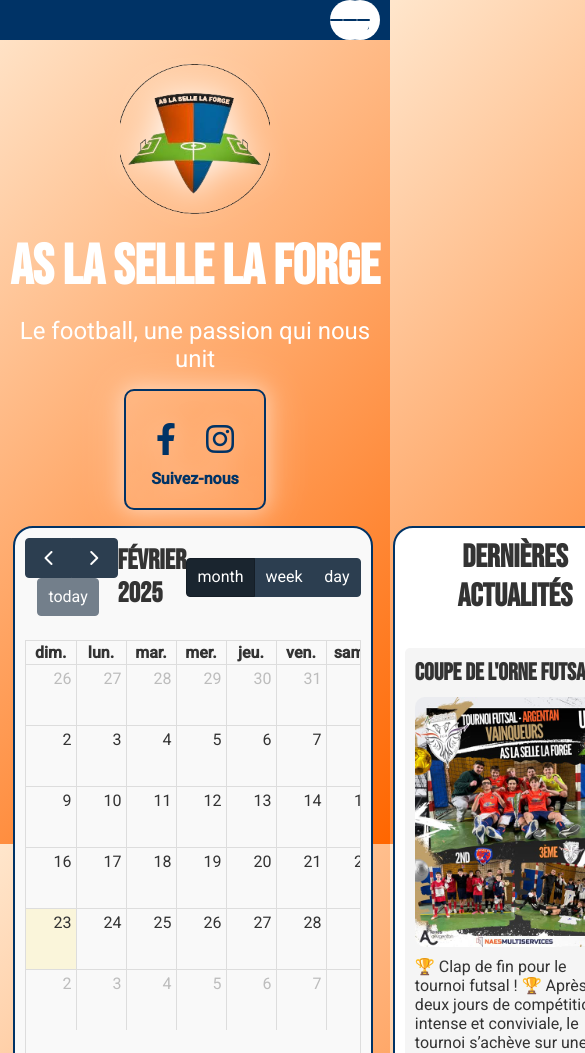
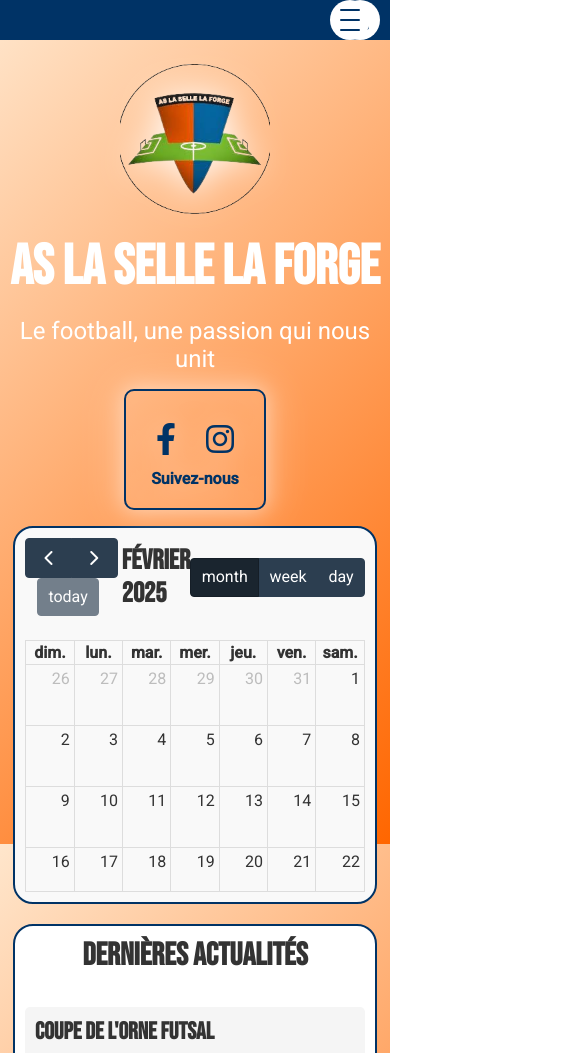
Before and after one commit to fredchanu/club-foot-la-selle-la-forge, a website: page index.html in a window 390 px wide. Shown: the top 1053 px of the page, 585 px wide, since content can reach past the window. Drawn offline with nearby package versions, Linux system fonts and the light colour scheme.

Commit message:
responsive

```diff
--- a/assets/css/style.css
+++ b/assets/css/style.css
@@ -563,11 +563,43 @@
 /*-------------------------------------------------------------------------*/
 /*-------------------------------------------------------------------------*/
 
+/* Styles de base pour le burger menu */
+.burger-menu {
+  background: #fff;
+  border: none;
+  border-radius: 50%;
+  width: 40px;
+  height: 40px;
+  position: absolute;
+  right: 20px;
+  top: 50%;
+  transform: translateY(-50%);
+  display: none; /* Masqué par défaut sur desktop */
+  align-items: center;
+  justify-content: center;
+  cursor: pointer;
+  z-index: 20;
+}
+
+/* Les 3 barres du burger */
+.burger-menu span {
+  display: block;
+  width: 20px;
+  height: 2px;
+  background: #003366;
+  margin: 4px 0;
+  border-radius: 1px;
+}
+
+/*-------------------------------------------------------------------------*/
+/*-------------------------------------------------------------------------*/
+
 
 /* Responsive pour tablettes (max-width: 768px) */
 @media (max-width: 768px) {
   body {
     padding: 0 10px;
+    overflow-x: hidden;
   }
   .header-container {
     padding: 0 10px;
@@ -593,6 +625,11 @@
     padding: 1rem;
     margin: 1rem auto;
     max-width: 100%;
+  }
+
+   /* Pour le container du calendrier et des actualités, on passe en colonne */
+   .events-news-container {
+    flex-direction: column;
   }
 
   /* Réduction des tailles de police */
@@ -623,12 +660,24 @@
   #calendar {
     min-height: 400px;
   }
+  #actualites-container {
+    display: flex;
+    flex-direction: column;
+    gap: 10px;
+    overflow-x: visible;
+  }
 }
+
+
+/*-------------------------------------------------------------------------*/
+/*-------------------------------------------------------------------------*/
+
 
 /* Responsive pour mobiles (max-width: 480px) */
 @media (max-width: 480px) {
   body {
     padding: 0 5px;
+    overflow-x: hidden;
   }
   .header-container {
     padding: 0 5px;
@@ -639,6 +688,11 @@
   }
   .menu ul li {
     margin: 5px 0;
+  }
+
+   /* Pour le container du calendrier et des actualités, on passe en colonne */
+   .events-news-container {
+    flex-direction: column;
   }
 
   /* Réduction des espacements pour les sections */
@@ -677,41 +731,27 @@
 
   /* Ajustement de la hauteur du calendrier */
   #calendar {
-    min-height: 300px;
+    min-height:350px;
   }
-}
-/* Styles de base pour le burger menu */
-.burger-menu {
-  background: #fff;
-  border: none;
-  border-radius: 50%;
-  width: 40px;
-  height: 40px;
-  position: absolute;
-  right: 20px;
-  top: 50%;
-  transform: translateY(-50%);
-  display: none; /* Masqué par défaut sur desktop */
-  align-items: center;
-  justify-content: center;
-  cursor: pointer;
-  z-index: 20;
-}
+  }
 
-/* Les 3 barres du burger */
-.burger-menu span {
-  display: block;
-  width: 20px;
-  height: 2px;
-  background: #003366;
-  margin: 4px 0;
-  border-radius: 1px;
-}
+  /* Conserver le comportement par défaut pour les articles (display: block) */
+  .actu-item {
+    margin-bottom: 15px;
+  }
+
+
+
+/*-------------------------------------------------------------------------*/
+/*-------------------------------------------------------------------------*/
 
 /* Menu responsive : masquer le menu classique sur mobile */
 @media (max-width: 768px) {
   .burger-menu {
     display: flex;
+    flex-direction: column;
+    align-items: center;
+    justify-content: center;
   }
   /* Masquer le menu horizontal par défaut */
   .menu ul {
@@ -720,7 +760,7 @@
     gap: 10px;
     background: #003366;
     position: absolute;
-    top: 60px; /* Ajustez selon la hauteur du header */
+    top: 20px; /* Ajustez selon la hauteur du header */
     right: 0;
     width: 200px;
     padding: 10px;
```
